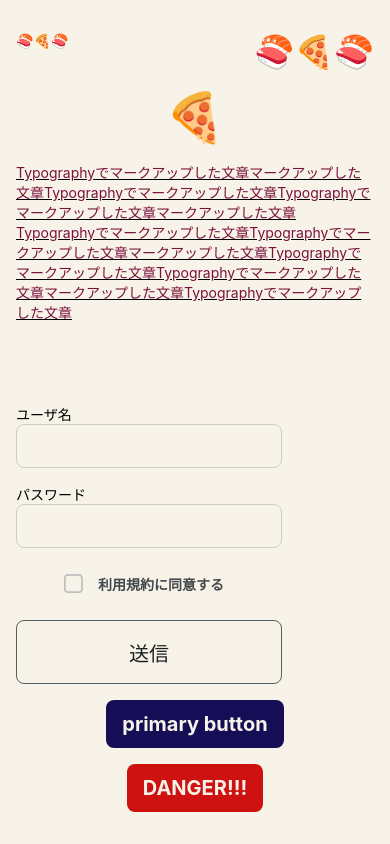
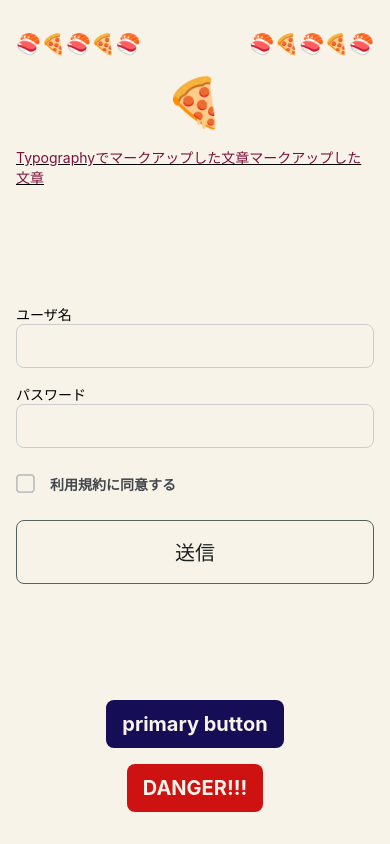
Before and after one commit to suzukalight/study-styled-components-mixin-csstype-expo, a React Native app: screen / in a window 390 px wide. Built offline with nearby package versions, Linux system fonts and the light colour scheme.

Commit message:
Update default width

```diff
--- a/App.tsx
+++ b/App.tsx
@@ -20,27 +20,29 @@ export default function App() {
       <RnElementsThemeProvider>
         <StyledComponentsThemeProvider theme={themeColors}>
           <View style={styles.container}>
-            <VStack spacing={4} w="100%" h="100%" px={4} py={8} bgColor={palette.white}>
-              <HStack w="100%">
-                <Typography>🍣🍕🍣</Typography>
+            <VStack spacing={4} h="100%" px={4} py={8} bgColor={palette.white}>
+              <VStack spacing={4}>
+                <HStack>
+                  <Typography fontSize="large">🍣🍕🍣🍕🍣</Typography>
                   <StackSpacer />
-                <Typography fontSize="xx-large">🍣🍕🍣</Typography>
+                  <Typography fontSize="large">🍣🍕🍣🍕🍣</Typography>
                 </HStack>
 
                 <Typography fontSize="xxx-large">🍕</Typography>
 
                 <Typography color={palette.brown} textDecoration="underline">
-                Typographyでマークアップした文章マークアップした文章Typographyでマークアップした文章Typographyでマークアップした文章マークアップした文章Typographyでマークアップした文章Typographyでマークアップした文章マークアップした文章Typographyでマークアップした文章Typographyでマークアップした文章マークアップした文章Typographyでマークアップした文章
+                  Typographyでマークアップした文章マークアップした文章
                 </Typography>
+              </VStack>
 
-              <StackSpacer />
-
-              <Box w="100%">
+              <Box>
                 <FormSample />
               </Box>
 
+              <VStack spacing={4}>
                 <Button label="primary button" primary onPress={() => console.log('pressed')} />
                 <Button label="DANGER!!!" danger onPress={() => console.log('pressed')} />
+              </VStack>
             </VStack>
 
             <StatusBar style="auto" />
--- a/src/components/atoms/Box/index.tsx
+++ b/src/components/atoms/Box/index.tsx
@@ -19,6 +19,8 @@ export const BoxStyled = styled.View<BoxStyledProps>`
   justify-content: space-between;
   align-items: stretch;
 
+  width: 100%;
+
   ${layoutMixin}
   ${spaceMixin}
   ${flexboxMixin}
--- a/src/components/atoms/HStack/index.tsx
+++ b/src/components/atoms/HStack/index.tsx
@@ -16,6 +16,8 @@ export const HStackStyled = styled.View<HStackStyledProps>`
   flex-direction: row;
   justify-content: space-between;
   align-items: stretch;
+
+  width: 100%;
 
   ${layoutMixin}
   ${spaceMixin}
--- a/src/components/atoms/VStack/index.tsx
+++ b/src/components/atoms/VStack/index.tsx
@@ -16,6 +16,8 @@ export const VStackStyled = styled.View<VStackStyledProps>`
   flex-direction: column;
   justify-content: space-between;
   align-items: center;
+
+  width: 100%;
 
   ${layoutMixin}
   ${spaceMixin}
--- a/src/components/forms/TextInput/Rhf.tsx
+++ b/src/components/forms/TextInput/Rhf.tsx
@@ -24,7 +24,7 @@ export const RhfTextInput = <T extends FieldValues>({
       rules={rules}
       defaultValue={defaultValue}
       render={({ field: { onChange, onBlur, value }, formState: { errors } }) => (
-        <VStack w="100%">
+        <VStack>
           <TextInput
             {...styles}
             value={value}
--- a/src/components/forms/TextInput/TextInput.tsx
+++ b/src/components/forms/TextInput/TextInput.tsx
@@ -47,7 +47,7 @@ export type TextInputProps = TextInputStyledProps & {
 
 export const TextInput = ({ label, ...props }: TextInputProps) => {
   return (
-    <VStack w="100%">
+    <VStack>
       {label && (
         <Typography w="100%" textAlign="left">
           {label}
```
Lines whose indentation alone changed are shown as unchanged.
